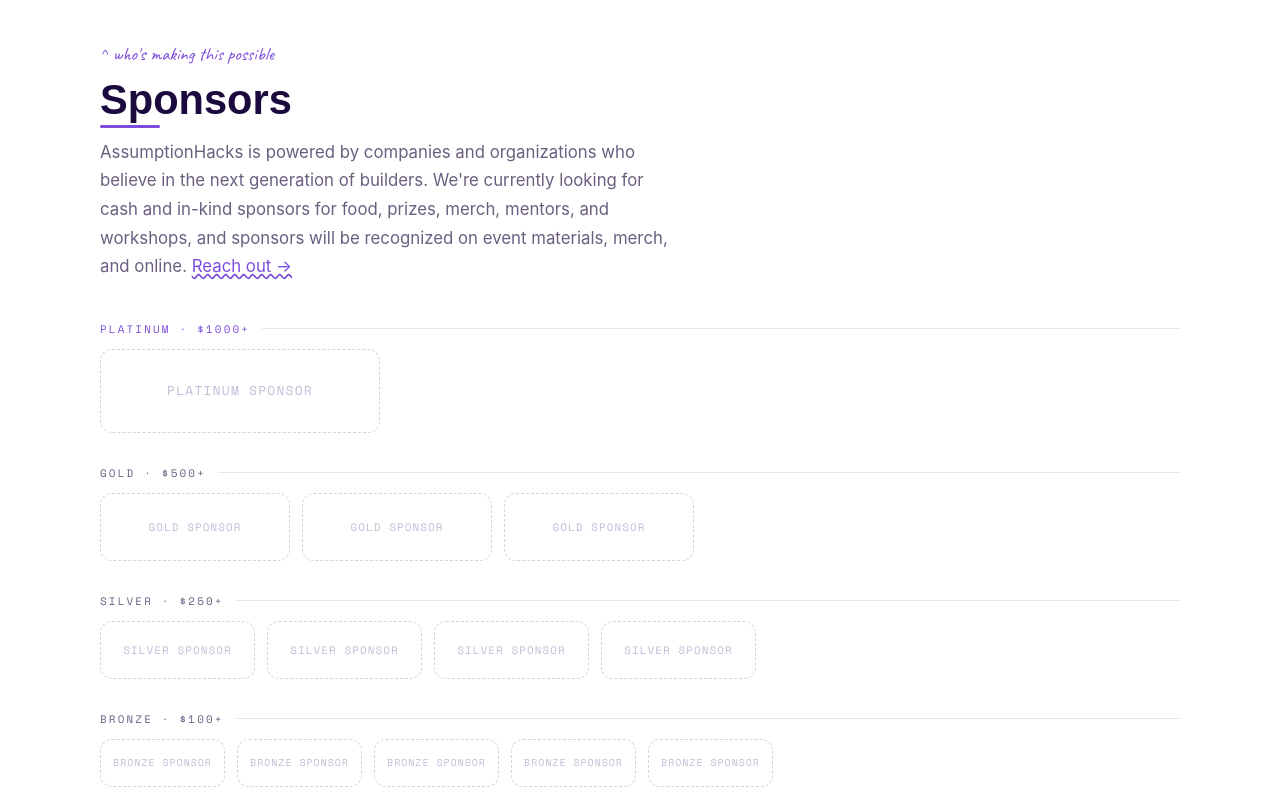
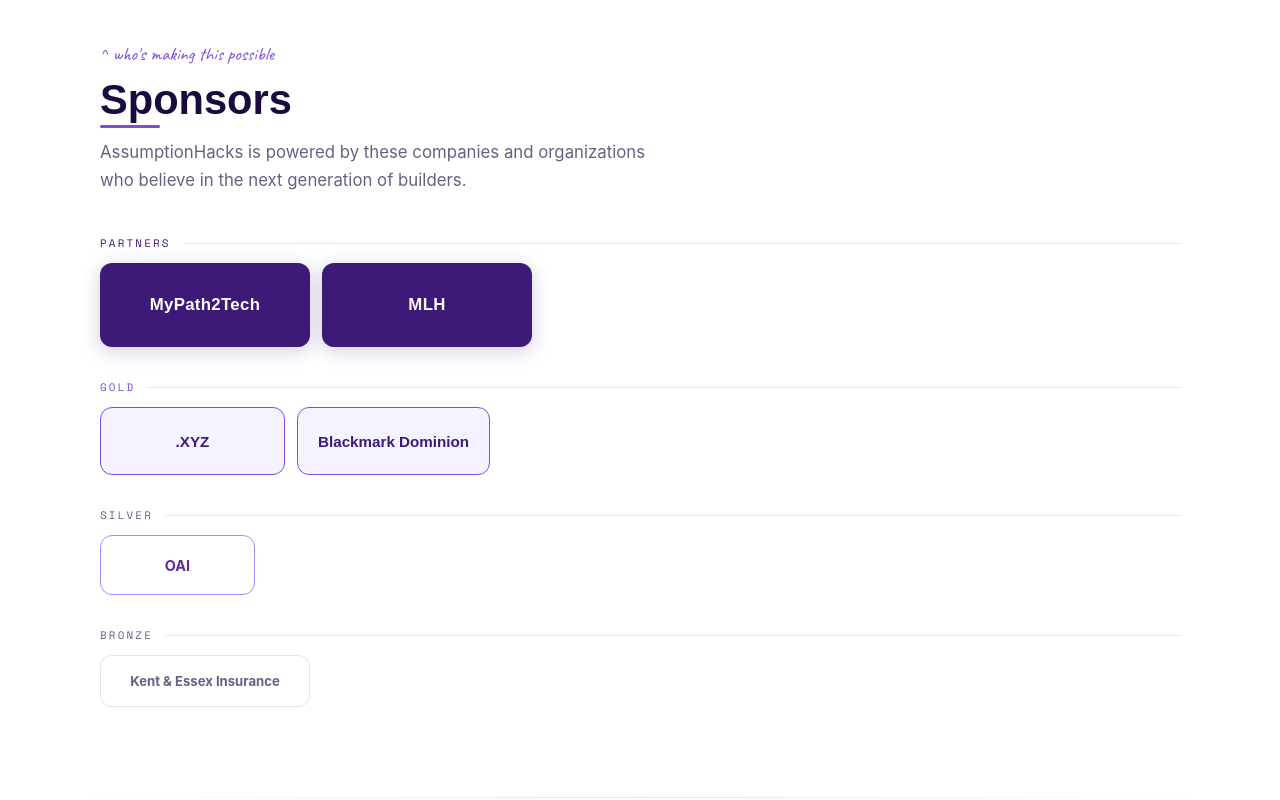
Before and after one commit to DanCreates1/ACS-Hacks, a plain HTML site: page index.html in a window 1280 px wide. Shown: the part 3820-4620 px from the top of the page. Drawn offline with nearby package versions, Linux system fonts and the light colour scheme; a web font is replaced by a local one.

Commit message:
Update index.html

```diff
--- a/index.html
+++ b/index.html
@@ -534,6 +534,55 @@
 .sponsor-slot.silver { width: 155px; height: 58px; }
 .sponsor-slot.bronze { width: 125px; height: 48px; font-size: 0.62rem; }
 
+/* ═══ SPONSOR CARDS ═══ */
+.sponsor-card {
+  border-radius: 12px;
+  display: flex; align-items: center; justify-content: center;
+  transition: transform 0.15s, box-shadow 0.15s;
+  text-align: center; padding: 0 20px; font-weight: 700;
+}
+
+.sponsor-card.partner {
+  height: 84px; min-width: 210px;
+  background: var(--purple); color: var(--white);
+  font-family: 'Dela Gothic One', sans-serif; font-size: 1.05rem;
+  letter-spacing: 0.02em;
+  box-shadow: 0 4px 20px rgba(61,26,120,0.22);
+}
+
+.sponsor-card.partner:hover {
+  transform: translateY(-2px);
+  box-shadow: 0 8px 30px rgba(61,26,120,0.32);
+}
+
+.sponsor-card.gold-card {
+  height: 68px; min-width: 185px;
+  background: var(--purple-ghost); color: var(--purple);
+  border: 1.5px solid var(--purple-bright);
+  font-family: 'Dela Gothic One', sans-serif; font-size: 0.95rem;
+}
+
+.sponsor-card.gold-card:hover {
+  transform: translateY(-2px);
+  box-shadow: 0 6px 20px rgba(61,26,120,0.1);
+}
+
+.sponsor-card.silver-card {
+  height: 60px; min-width: 155px;
+  background: var(--white); color: var(--purple-mid);
+  border: 1.5px solid var(--purple-light);
+  font-size: 0.9rem;
+}
+
+.sponsor-card.bronze-card {
+  height: 52px; min-width: 210px;
+  background: var(--white); color: var(--muted);
+  border: 1.5px solid var(--border);
+  font-size: 0.82rem;
+}
+
+.tier-label.partner-tier { color: var(--purple); }
+
 /* ═══ FAQ ═══ */
 .faq-list {
   display: flex; flex-direction: column; gap: 6px;
@@ -909,15 +958,40 @@
   <div class="reveal">
     <p class="section-label">^ who's making this possible</p>
     <h2 class="section-title">Sponsors</h2>
-    <p class="section-desc">AssumptionHacks is powered by companies and organizations who believe in the next generation of builders. We're currently looking for cash and in-kind sponsors for food, prizes, merch, mentors, and workshops, and sponsors will be recognized on event materials, merch, and online.
-      <a href="mailto:assumptionhacks@gmail.com" style="color:var(--purple-bright);text-decoration:underline;text-decoration-style:wavy"> Reach out →</a>
-    </p>
+    <p class="section-desc">AssumptionHacks is powered by these companies and organizations who believe in the next generation of builders.</p>
   </div>
   <div class="sponsor-tiers reveal" style="transition-delay:0.15s">
-    <div><div class="tier-label gold-tier">Platinum · $1000+</div><div class="sponsor-slots"><a href="mailto:assumptionhacks@gmail.com" class="sponsor-slot title">Platinum Sponsor</a></div></div>
-    <div><div class="tier-label">Gold · $500+</div><div class="sponsor-slots"><a href="mailto:assumptionhacks@gmail.com" class="sponsor-slot gold">Gold Sponsor</a><a href="mailto:assumptionhacks@gmail.com" class="sponsor-slot gold">Gold Sponsor</a><a href="mailto:assumptionhacks@gmail.com" class="sponsor-slot gold">Gold Sponsor</a></div></div>
-    <div><div class="tier-label">Silver · $250+</div><div class="sponsor-slots"><a href="mailto:assumptionhacks@gmail.com" class="sponsor-slot silver">Silver Sponsor</a><a href="mailto:assumptionhacks@gmail.com" class="sponsor-slot silver">Silver Sponsor</a><a href="mailto:assumptionhacks@gmail.com" class="sponsor-slot silver">Silver Sponsor</a><a href="mailto:assumptionhacks@gmail.com" class="sponsor-slot silver">Silver Sponsor</a></div></div>
-    <div><div class="tier-label">Bronze · $100+</div><div class="sponsor-slots"><a href="mailto:assumptionhacks@gmail.com" class="sponsor-slot bronze">Bronze Sponsor</a><a href="mailto:assumptionhacks@gmail.com" class="sponsor-slot bronze">Bronze Sponsor</a><a href="mailto:assumptionhacks@gmail.com" class="sponsor-slot bronze">Bronze Sponsor</a><a href="mailto:assumptionhacks@gmail.com" class="sponsor-slot bronze">Bronze Sponsor</a><a href="mailto:assumptionhacks@gmail.com" class="sponsor-slot bronze">Bronze Sponsor</a></div></div>
+
+    <div>
+      <div class="tier-label partner-tier">Partners</div>
+      <div class="sponsor-slots">
+        <div class="sponsor-card partner">MyPath2Tech</div>
+        <div class="sponsor-card partner">MLH</div>
+      </div>
+    </div>
+
+    <div>
+      <div class="tier-label gold-tier">Gold</div>
+      <div class="sponsor-slots">
+        <div class="sponsor-card gold-card">.XYZ</div>
+        <div class="sponsor-card gold-card">Blackmark Dominion</div>
+      </div>
+    </div>
+
+    <div>
+      <div class="tier-label">Silver</div>
+      <div class="sponsor-slots">
+        <div class="sponsor-card silver-card">OAI</div>
+      </div>
+    </div>
+
+    <div>
+      <div class="tier-label">Bronze</div>
+      <div class="sponsor-slots">
+        <div class="sponsor-card bronze-card">Kent &amp; Essex Insurance</div>
+      </div>
+    </div>
+
   </div>
 </section>
 
@@ -944,24 +1018,6 @@
     <h2 class="section-title" style="font-size:clamp(2rem,5vw,3.5rem)">Ready to Build?</h2>
     <p class="section-desc" style="margin:20px auto 36px;max-width:500px;text-align:center">Applications are open. Spots are limited, the event is free, and every participant gets food, support, and a real chance to build something meaningful.</p>
     <a href="https://docs.google.com/forms/d/e/1FAIpQLSfx6x9WN6mffWDqM1L62L6g94LwCClQxlV_TIGeJ-hqBS0x5A/viewform?usp=dialog" class="btn-primary" style="font-size:1.05rem;padding:17px 48px" target="_blank">Apply for Free →</a>
-  </div>
-</section>
-
-<div class="divider"></div>
-
-<section id="sponsor-list" style="padding-top:70px;padding-bottom:70px">
-  <div class="reveal">
-    <p class="section-label">^ sponsor list</p>
-    <h2 class="section-title">Sponsor List</h2>
-    <p class="section-desc">Current sponsor slots and availability.</p>
-  </div>
-  <div class="reveal" style="transition-delay:0.1s">
-    <ul style="margin-top:22px;padding:0;list-style:none;display:grid;gap:10px;max-width:720px">
-      <li style="padding:12px 14px;border:1px solid var(--border);border-radius:10px;background:var(--purple-ghost)">Platinum Sponsor - Available</li>
-      <li style="padding:12px 14px;border:1px solid var(--border);border-radius:10px;background:var(--purple-ghost)">Gold Sponsor - Available (3 slots)</li>
-      <li style="padding:12px 14px;border:1px solid var(--border);border-radius:10px;background:var(--purple-ghost)">Silver Sponsor - Available (4 slots)</li>
-      <li style="padding:12px 14px;border:1px solid var(--border);border-radius:10px;background:var(--purple-ghost)">Bronze Sponsor - Available (5 slots)</li>
-    </ul>
   </div>
 </section>
 
```
